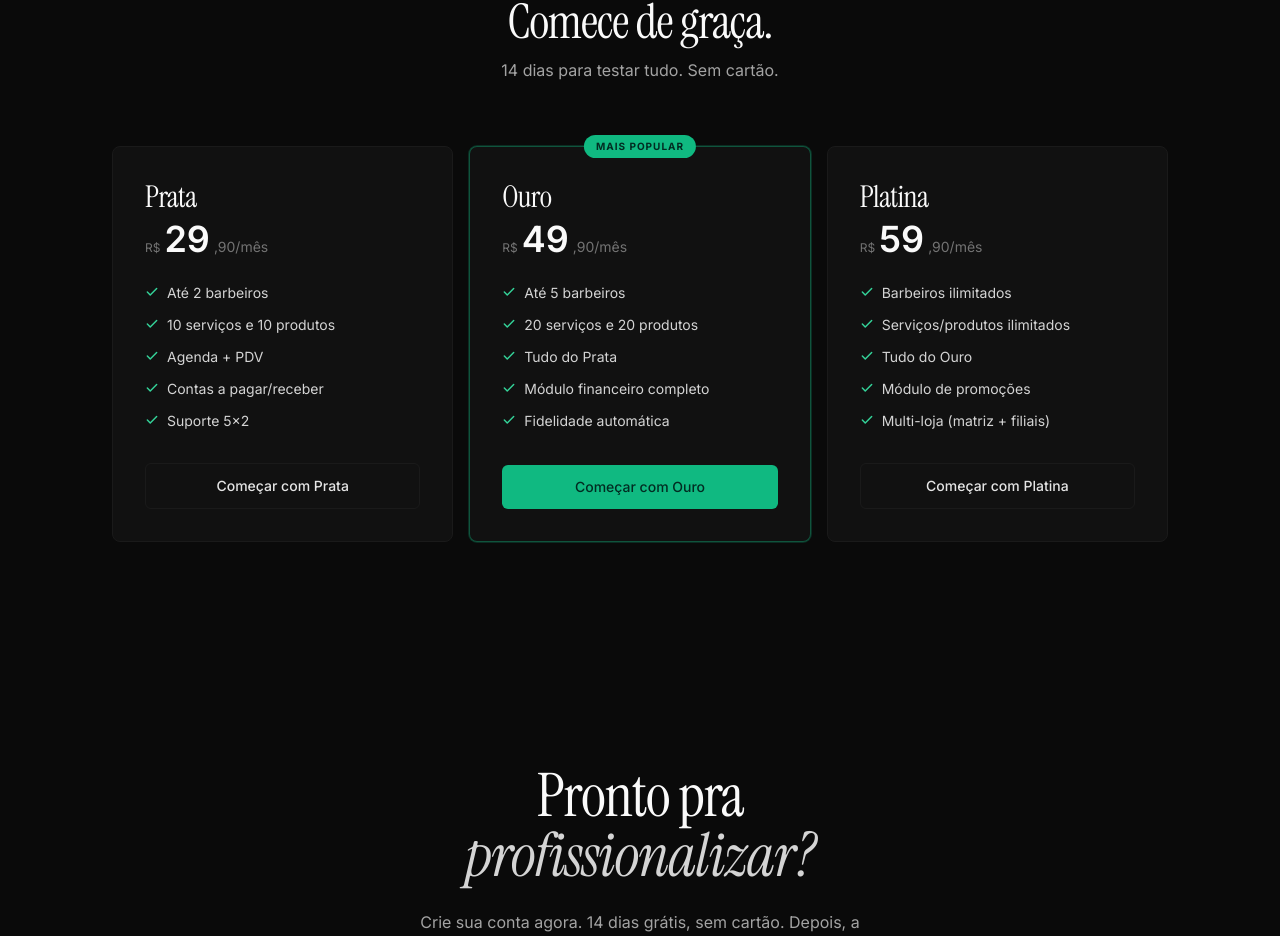
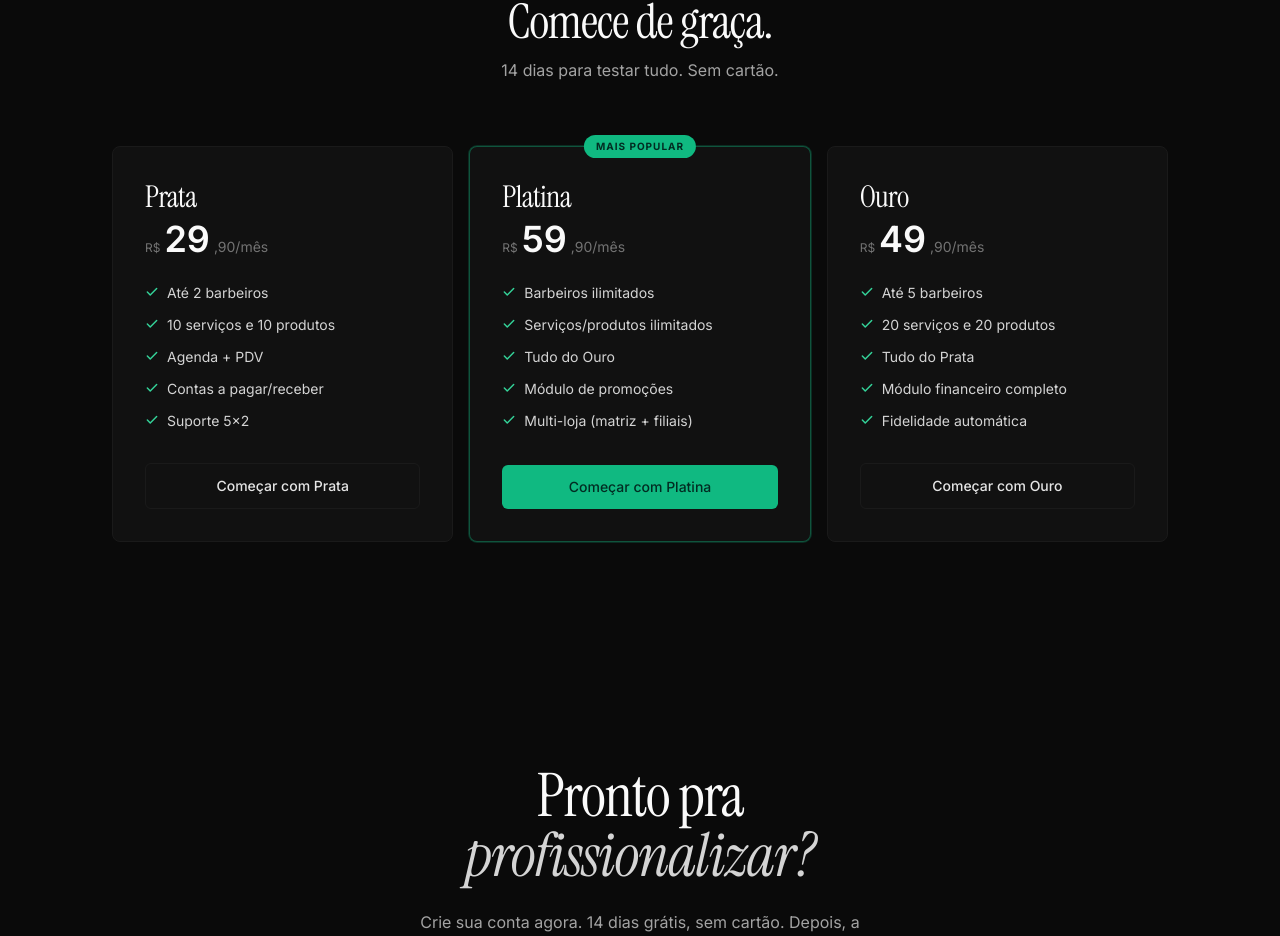
Before and after one commit to Dippo0001/Narvalha, a React (Vite) app: page / in a window 1280 px wide. Shown: the part 2037-2973 px from the top of the page. Built offline with nearby package versions, Linux system fonts and the light colour scheme; no server answers.

Commit message:
feat: move Platina to center with popular badge in landing pricing

```diff
--- a/src/pages/Landing.tsx
+++ b/src/pages/Landing.tsx
@@ -168,19 +168,19 @@ function Pricing() {
       features: ['Até 2 barbeiros', '10 serviços e 10 produtos', 'Agenda + PDV', 'Contas a pagar/receber', 'Suporte 5x2'],
     },
     {
+      id: 'platinum',
+      name: 'Platina',
+      price: '59',
+      cents: '90',
+      popular: true,
+      features: ['Barbeiros ilimitados', 'Serviços/produtos ilimitados', 'Tudo do Ouro', 'Módulo de promoções', 'Multi-loja (matriz + filiais)'],
+    },
+    {
       id: 'gold',
       name: 'Ouro',
       price: '49',
       cents: '90',
-      popular: true,
       features: ['Até 5 barbeiros', '20 serviços e 20 produtos', 'Tudo do Prata', 'Módulo financeiro completo', 'Fidelidade automática'],
-    },
-    {
-      id: 'platinum',
-      name: 'Platina',
-      price: '59',
-      cents: '90',
-      features: ['Barbeiros ilimitados', 'Serviços/produtos ilimitados', 'Tudo do Ouro', 'Módulo de promoções', 'Multi-loja (matriz + filiais)'],
     },
   ];
 
```
